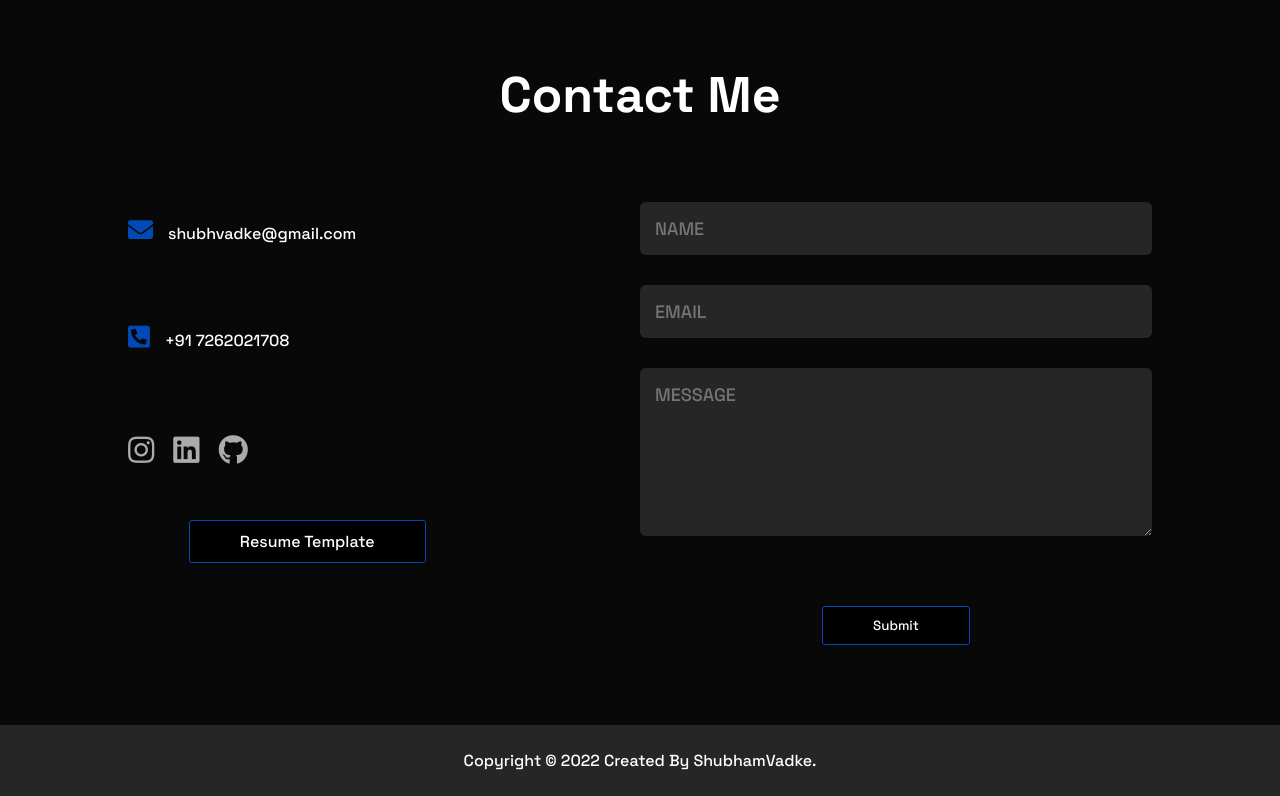
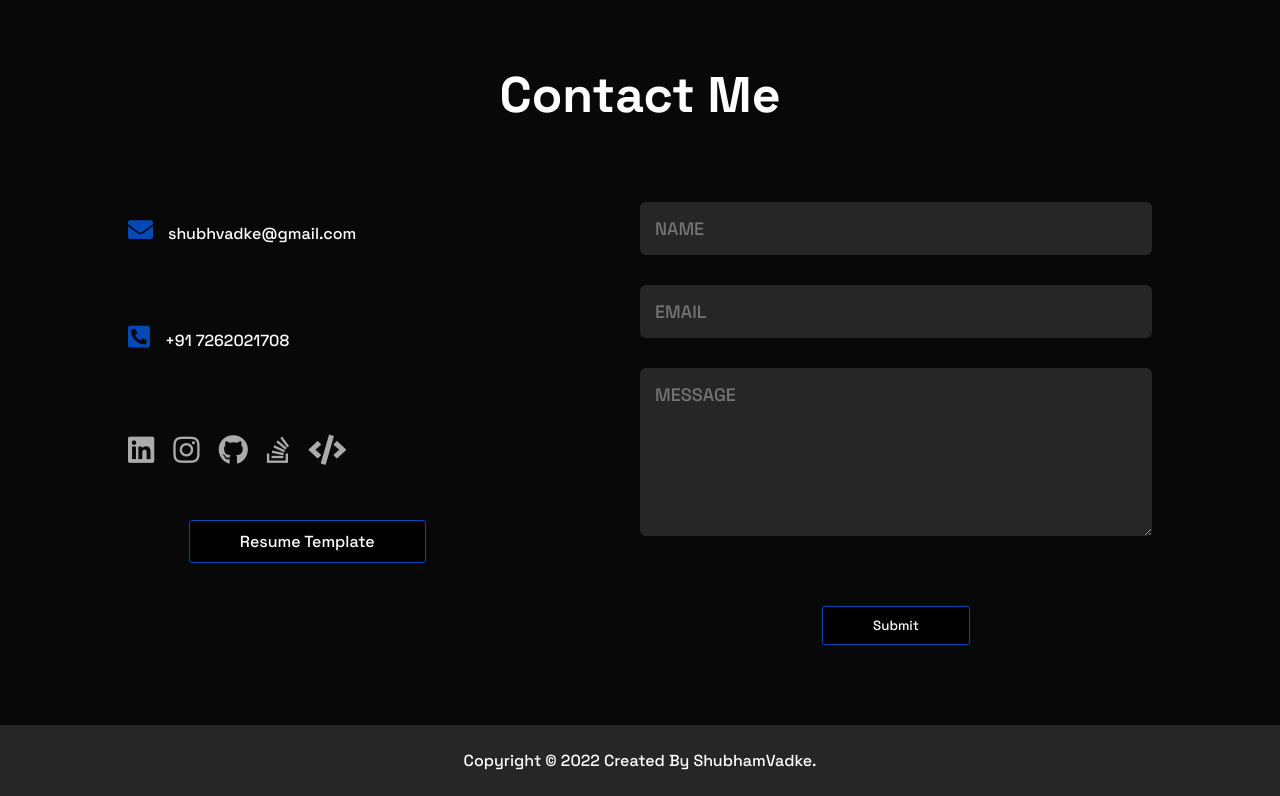
Before and after one commit to ShubhVadke/Portfolio, a plain HTML site: page index.html in a window 1280 px wide. Shown: the part 3734-4530 px from the top of the page. Drawn offline with Linux system fonts and the light colour scheme.

Commit message:
Update index.html

```diff
--- a/index.html
+++ b/index.html
@@ -261,9 +261,11 @@
                     <p><i class="fa fa-envelope"></i>shubhvadke@gmail.com</p>
                     <p><i class="fas fa-phone-square-alt"></i>+91 7262021708</p>
                     <div class="social-icons">
+                        <a href="https://www.linkedin.com/in/shubham-v-8b092118b"><i class="fab fa-linkedin"></i></a>
                         <a href="https://www.instagram.com/shubham_vadke.jpeg/"><i class="fab fa-instagram"></i></a>
-                        <a href="https://www.linkedin.com/in/shubham-v-8b092118b"><i class="fab fa-linkedin"></i></a>
                         <a href="https://github.com/ShubhVadke"><i class="fab fa-github"></i></a>
+                        <a href="https://stackoverflow.com/users/21297082/shubham-vadke"><i class="fa-brands fa-stack-overflow"></i></a>
+                        <a href="https://g.dev/Shubham123"><i class="fas fa-code"></i></a>
                     </div>
                     <a href="images/resume_template.docx" download class="btn2" class="btn2">Resume Template</a>
                 </div>
```
